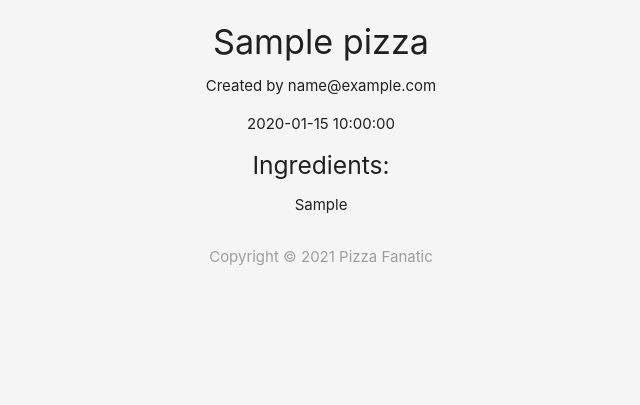
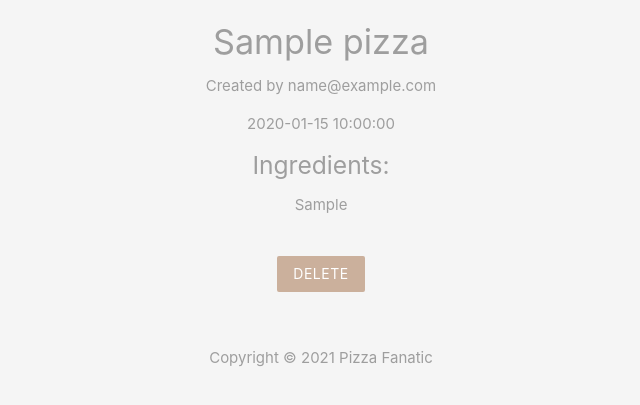
Before and after one commit to jboyle1/pizza-fanatic, a PHP site: page /details.php?id=1 in a window 1280 px wide. Shown: the part 64-469 px from the top of the page, without its empty margins (319-959 px from the left). Run offline with PHP 8.4, Linux system fonts and the light colour scheme; tables that the repository leaves empty or names only in its code hold one stand-in row (values such as "Sample post").

Commit message:
Add a delete delete database item button.

```diff
--- a/details.php
+++ b/details.php
@@ -1,6 +1,23 @@
 <?php
 
 	include('config/db_connect.php');
+
+    // check POST request id to delete param
+	if(isset($_POST['delete'])){
+
+        // escape sql chars
+		$id_to_delete = mysqli_real_escape_string($conn, $_POST['id_to_delete']);
+
+        // post the delete query
+		$sql = "DELETE FROM pizzas WHERE id = $id_to_delete";
+
+		if(mysqli_query($conn, $sql)){
+			header('Location: index.php');
+		} else {
+			echo 'query error: '. mysqli_error($conn);
+		}
+
+	}
 
 	// check GET request id param
 	if(isset($_GET['id'])){
@@ -29,13 +46,20 @@
 
 <?php include('templates/header.php'); ?>
 
-	<div class="container center">
+<div class="container center grey-text">
     <?php if($pizza): ?>
     <h4><?php echo $pizza['title']; ?></h4>
     <p>Created by <?php echo $pizza['email']; ?></p>
     <p><?php echo date($pizza['created_at']); ?></p>
     <h5>Ingredients:</h5>
     <p><?php echo $pizza['ingredients']; ?></p>
+
+    <!-- DELETE FORM -->
+    <form action="details.php" method="POST">
+        <input type="hidden" name="id_to_delete" value="<?php echo $pizza['id']; ?>">
+        <input type="submit" name="delete" value="Delete" class="btn brand z-depth-0">
+    </form>
+
     <?php else: ?>
     <h5>No such pizza exists.</h5>
     <?php endif ?>
--- a/index.php
+++ b/index.php
@@ -36,6 +36,7 @@
 
         <div class="col s6 md3">
             <div class="card z-depth-0">
+            <img src="public/img/pizza.png" class="pizza" alt="">
                 <div class="card-content center">
                     <h6><?php echo htmlspecialchars($pizza['title']); ?></h6>
                     <ul class="grey-text">
--- a/public/css/main.css
+++ b/public/css/main.css
@@ -9,3 +9,10 @@ form{
     margin: 20px auto;
     padding: 20px;
 }
+.pizza {
+    width: 100px;
+    margin: 40px auto -30px;
+    display: block;
+    position: relative;
+    top: -30px;
+}
```
Also changed, not shown: public/img/pizza.png (added). Lines whose indentation alone changed are shown as unchanged.
